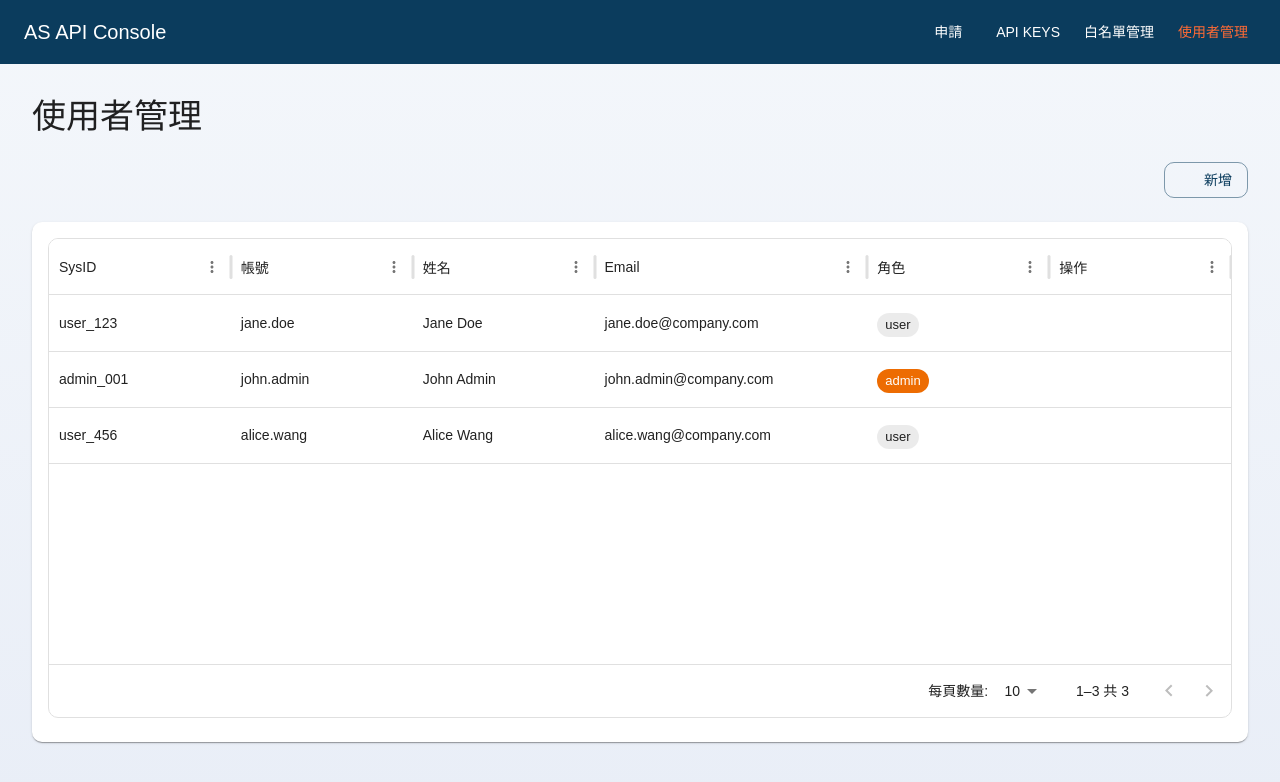
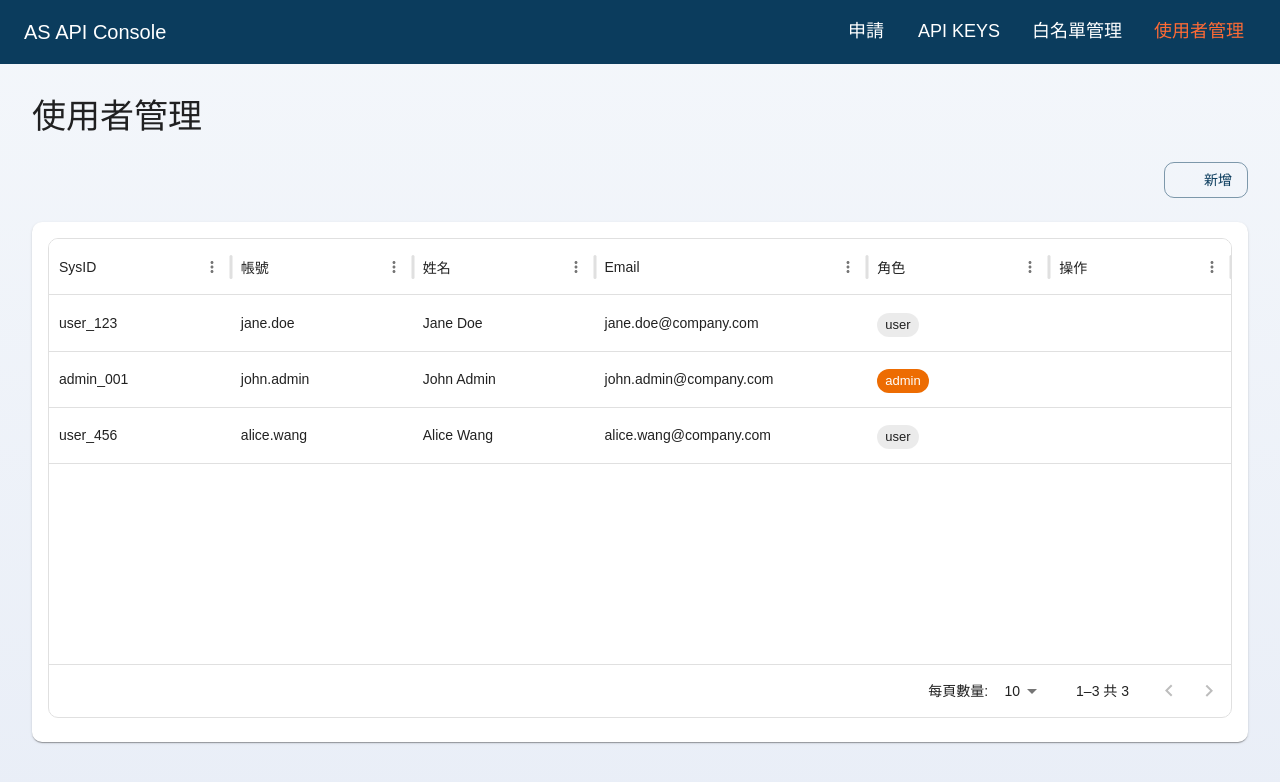
Before and after one commit to pochun1021/AS-API-Console, a React (Vite) app in the folder frontend/: page /users in a window 1280 px wide. Shown: the top 782 px of the page. Built offline with nearby package versions, Linux system fonts and the light colour scheme; some icons are missing.

Commit message:
frontend: adjust nav typography and apply form centering

```diff
--- a/frontend/src/components/AppLayout.jsx
+++ b/frontend/src/components/AppLayout.jsx
@@ -25,7 +25,12 @@ export default function AppLayout({ children, auth }) {
               component={RouterLink}
               to={item.path}
               color={location.pathname.startsWith(item.path.replace(":id", "")) ? "secondary" : "inherit"}
-              sx={{ ml: 1 }}
+              sx={{
+                ml: { xs: 0.5, sm: 1 },
+                px: { xs: 1, sm: 1.5 },
+                fontSize: { xs: "16px", sm: "18px" },
+                whiteSpace: "nowrap"
+              }}
             >
               {item.label}
             </Button>
--- a/frontend/src/pages/ApplyPage.jsx
+++ b/frontend/src/pages/ApplyPage.jsx
@@ -71,6 +71,7 @@ export default function ApplyPage({ auth }) {
   return (
     <Stack spacing={3}>
       <Typography variant="h4">申請 API Key</Typography>
+      <Box sx={{ width: { xs: "100%", md: "1024px" }, ml: "auto !important", mr: "auto !important" }}>
         <Card>
           <CardContent>
             <Box component="form" onSubmit={onSubmit}>
@@ -116,6 +117,7 @@ export default function ApplyPage({ auth }) {
             </Box>
           </CardContent>
         </Card>
+      </Box>
 
       <Dialog open={Boolean(issued)} onClose={() => setIssued(null)}>
         <DialogTitle>API Key 已建立</DialogTitle>
```
Lines whose indentation alone changed are shown as unchanged.
